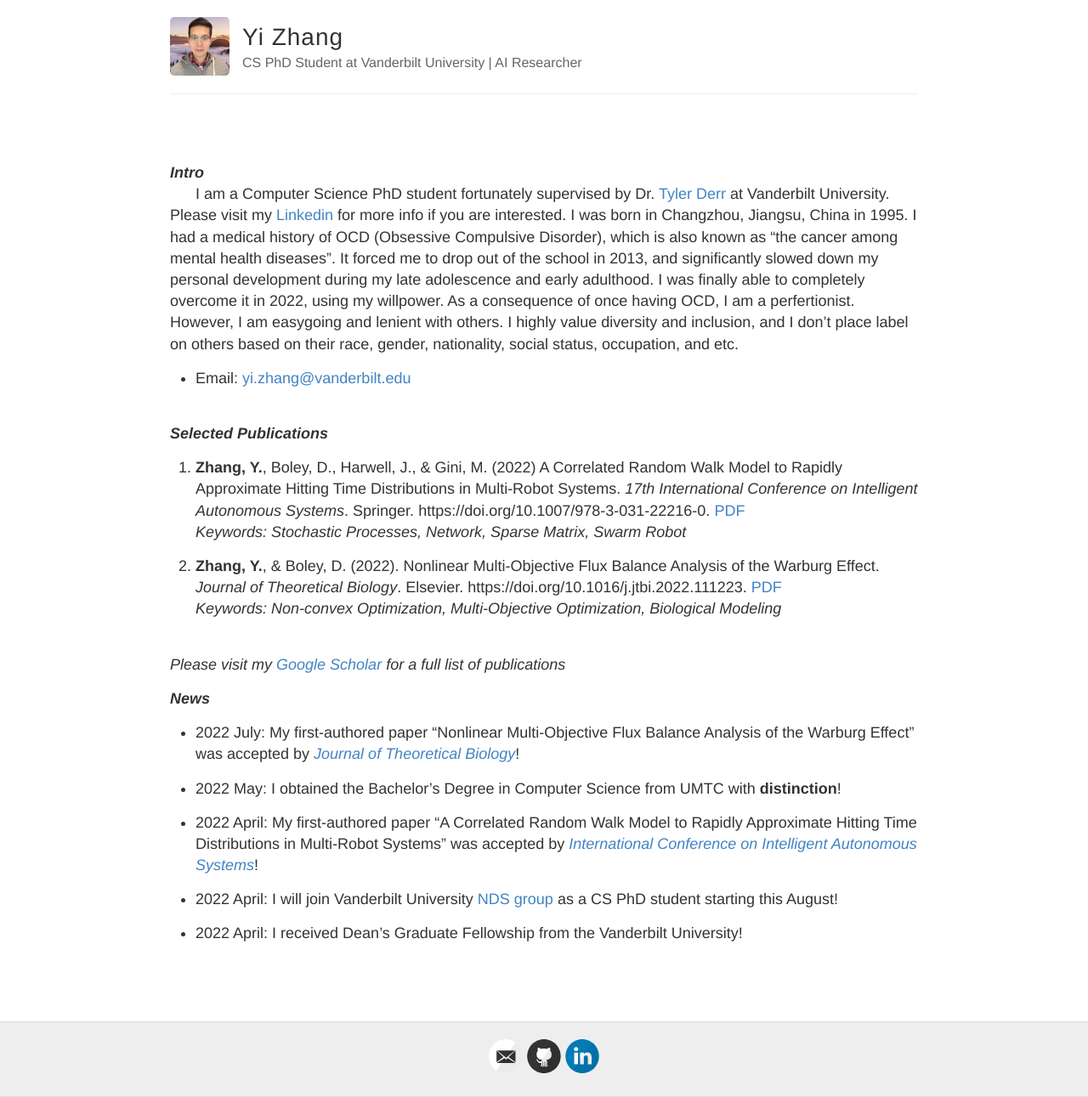
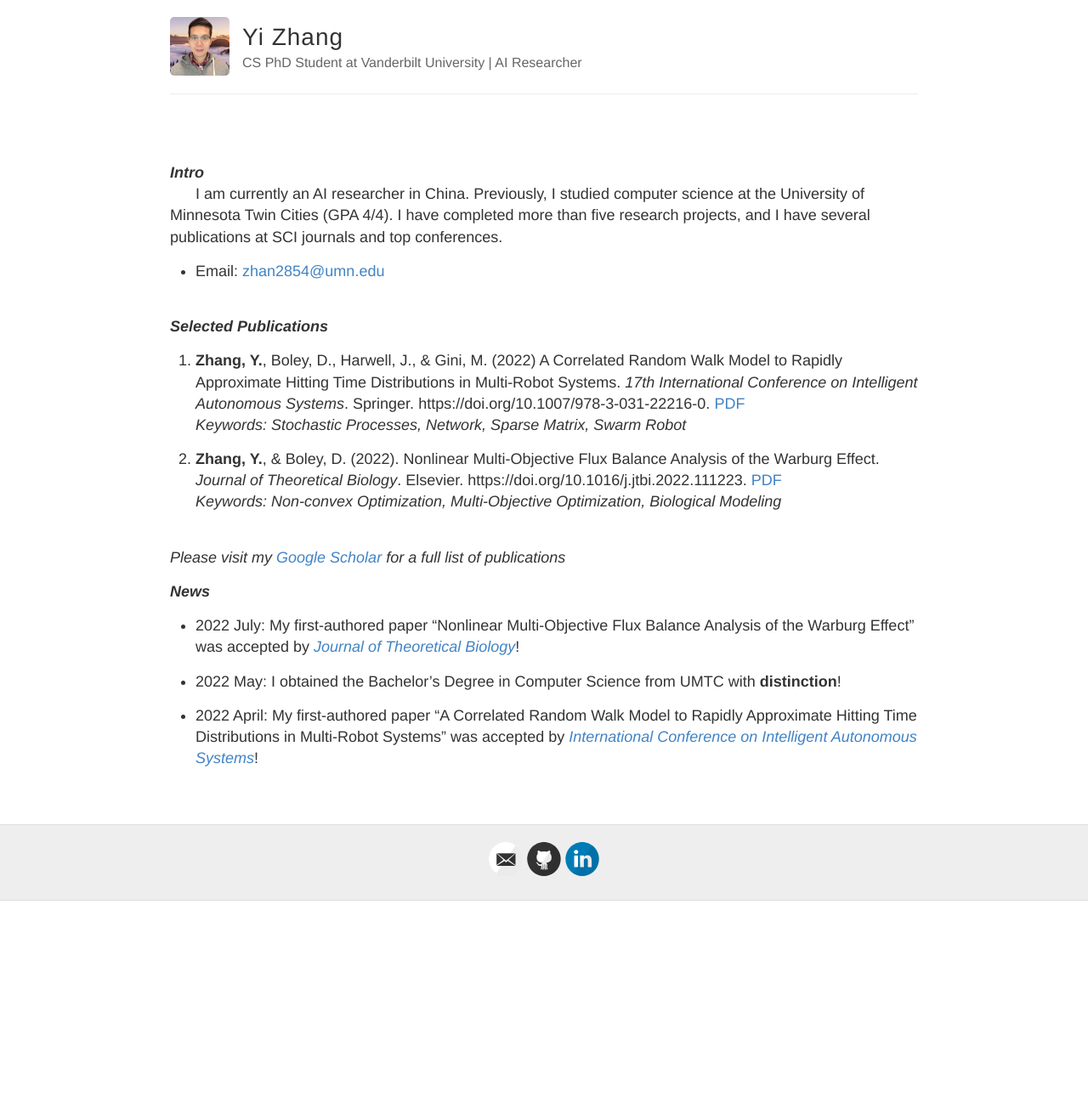
Before and after one commit to YiZhan2854/YiZhan2854.github.io, a Jekyll site: the page built from index.md, in a window 1280 px wide. Shown: the whole page at 85% size. Built offline with Jekyll 4.4.1, drawn with Linux system fonts in a browser that asks for light colours; after the commit the page ends 1060 px from its top, so only the background shows below that.

Commit message:
Update index.md

```diff
--- a/index.md
+++ b/index.md
@@ -3,9 +3,9 @@ layout: page
 published: ture
 ---
 ***Intro***
-&nbsp;&nbsp;&nbsp;&nbsp;&nbsp;&nbsp;I am a Computer Science PhD student fortunately supervised by Dr. [Tyler Derr](https://tylersnetwork.github.io/) at Vanderbilt University. Please visit my [Linkedin](https://www.linkedin.com/in/yi-marcel-zhang/) for more info if you are interested. I was born in Changzhou, Jiangsu, China in 1995. I had a medical history of OCD (Obsessive Compulsive Disorder), which is also known as "the cancer among mental health diseases". It forced me to drop out of the school in 2013, and significantly slowed down my personal development during my late adolescence and early adulthood. I was finally able to completely overcome it in 2022, using my willpower. As a consequence of once having OCD, I am a perfertionist. However, I am easygoing and lenient with others. I highly value diversity and inclusion, and I don't place label on others based on their race, gender, nationality, social status, occupation, and etc.
+&nbsp;&nbsp;&nbsp;&nbsp;&nbsp;&nbsp;I am currently an AI researcher in China. Previously, I studied computer science at the University of Minnesota Twin Cities (GPA 4/4). I have completed more than five research projects, and I have several publications at SCI journals and top conferences.
 
-- Email: <yi.zhang@vanderbilt.edu>
+- Email: <zhan2854@umn.edu>
 &nbsp;&nbsp;&nbsp;&nbsp;&nbsp;&nbsp;&nbsp;&nbsp;&nbsp;&nbsp;&nbsp;&nbsp;&nbsp;&nbsp;&nbsp;&nbsp;&nbsp;&nbsp;&nbsp;&nbsp;&nbsp;&nbsp;&nbsp;&nbsp;&nbsp;&nbsp;&nbsp;&nbsp;&nbsp;&nbsp;&nbsp;&nbsp;&nbsp;&nbsp;&nbsp;&nbsp;&nbsp;&nbsp;&nbsp;&nbsp;&nbsp;&nbsp;&nbsp;&nbsp;&nbsp;&nbsp;&nbsp;&nbsp;&nbsp;&nbsp;&nbsp;&nbsp;&nbsp;&nbsp;&nbsp;&nbsp;&nbsp;&nbsp;&nbsp;&nbsp;&nbsp;&nbsp;&nbsp;&nbsp;&nbsp;&nbsp;&nbsp;&nbsp;&nbsp;&nbsp;&nbsp;&nbsp;&nbsp;&nbsp;&nbsp;&nbsp;&nbsp;&nbsp;&nbsp;&nbsp;&nbsp;&nbsp;&nbsp;&nbsp;&nbsp;&nbsp;&nbsp;&nbsp;&nbsp;&nbsp;&nbsp;&nbsp;&nbsp;&nbsp;&nbsp;&nbsp;&nbsp;&nbsp;&nbsp;&nbsp;&nbsp;&nbsp;&nbsp;&nbsp;&nbsp;&nbsp;&nbsp;&nbsp;&nbsp;&nbsp;&nbsp;&nbsp;&nbsp;&nbsp;&nbsp;&nbsp;&nbsp;&nbsp;&nbsp;&nbsp;&nbsp;&nbsp;&nbsp;&nbsp;&nbsp;&nbsp;&nbsp;&nbsp;&nbsp;&nbsp;&nbsp;&nbsp;&nbsp;&nbsp;&nbsp;&nbsp;&nbsp;&nbsp;&nbsp;
 
 
@@ -25,8 +25,3 @@ published: ture
 - 2022 May: I obtained the Bachelor's Degree in Computer Science from UMTC with **distinction**!
 
 - 2022 April: My first-authored paper "A Correlated Random Walk Model to Rapidly Approximate Hitting Time Distributions in Multi-Robot Systems" was accepted by *[International Conference on Intelligent Autonomous Systems](https://www.ias-17.org/)*!
-
-- 2022 April: I will join Vanderbilt University [NDS group](https://nds-vu.github.io/) as a CS PhD student starting this August!
-
-- 2022 April: I received Dean's Graduate Fellowship from the Vanderbilt University!
-&nbsp;&nbsp;&nbsp;&nbsp;&nbsp;&nbsp;&nbsp;&nbsp;&nbsp;&nbsp;&nbsp;&nbsp;&nbsp;&nbsp;&nbsp;&nbsp;&nbsp;&nbsp;&nbsp;&nbsp;&nbsp;&nbsp;&nbsp;&nbsp;&nbsp;&nbsp;&nbsp;&nbsp;&nbsp;&nbsp;&nbsp;&nbsp;&nbsp;&nbsp;&nbsp;&nbsp;&nbsp;&nbsp;&nbsp;&nbsp;&nbsp;&nbsp;&nbsp;&nbsp;&nbsp;&nbsp;&nbsp;&nbsp;&nbsp;&nbsp;&nbsp;&nbsp;&nbsp;&nbsp;&nbsp;&nbsp;&nbsp;&nbsp;&nbsp;&nbsp;&nbsp;&nbsp;&nbsp;&nbsp;&nbsp;&nbsp;&nbsp;&nbsp;&nbsp;&nbsp;&nbsp;&nbsp;&nbsp;&nbsp;&nbsp;&nbsp;&nbsp;&nbsp;&nbsp;&nbsp;&nbsp;&nbsp;&nbsp;&nbsp;&nbsp;&nbsp;&nbsp;&nbsp;&nbsp;&nbsp;&nbsp;&nbsp;&nbsp;&nbsp;&nbsp;&nbsp;&nbsp;&nbsp;&nbsp;&nbsp;&nbsp;&nbsp;&nbsp;&nbsp;&nbsp;&nbsp;&nbsp;&nbsp;&nbsp;&nbsp;&nbsp;&nbsp;&nbsp;&nbsp;&nbsp;&nbsp;&nbsp;&nbsp;&nbsp;&nbsp;&nbsp;&nbsp;&nbsp;&nbsp;&nbsp;&nbsp;&nbsp;&nbsp;&nbsp;&nbsp;&nbsp;&nbsp;&nbsp;&nbsp;&nbsp;&nbsp;&nbsp;&nbsp;&nbsp;
```
